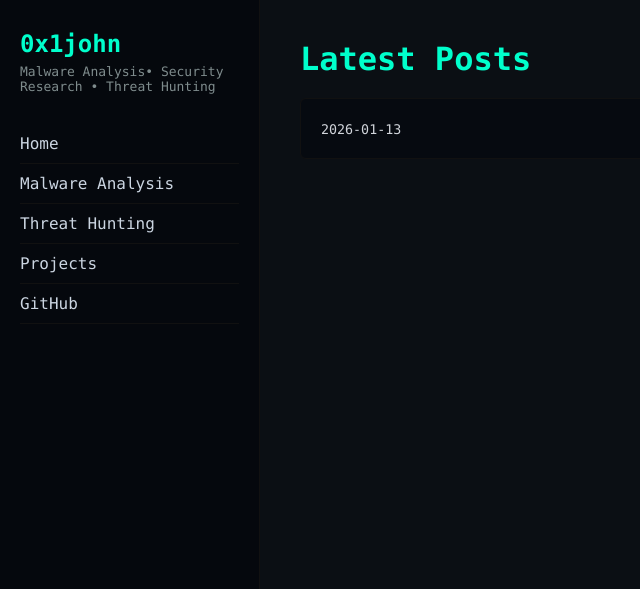
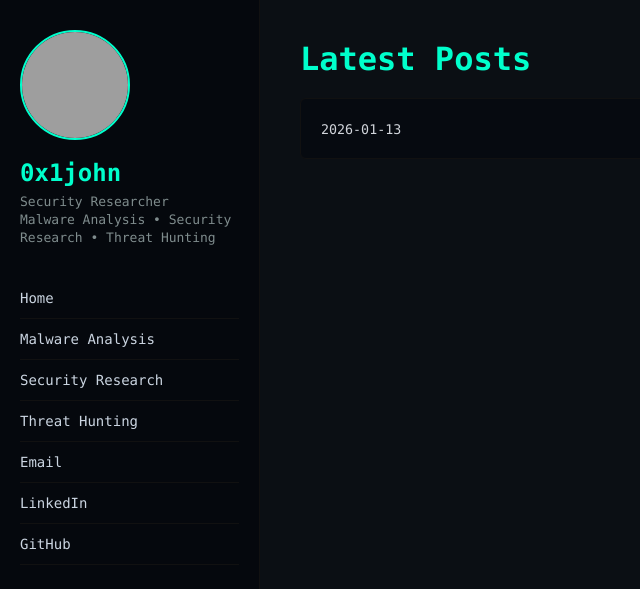
Before and after one commit to 0x1john/0x1john.github.io, a Jekyll site: the page built from index.md, in a window 1280 px wide. Shown: the top 589 px of the page, without its empty margins (0-640 px from the left). Built offline with Jekyll 4.4.1, drawn with Linux system fonts in a browser that asks for light colours; grey boxes are pictures that could not be loaded.

Commit message:
0x1john: UI update: Security Research, email, LinkedIn, sidebar polish

```diff
--- a/_includes/sidebar.html
+++ b/_includes/sidebar.html
@@ -1,14 +1,20 @@
 <aside class="sidebar">
   <div class="profile">
+    <img src="/assets/images/avatar.png" class="avatar">
     <h2>0x1john</h2>
-    <p>Malware Analysis• Security Research • Threat Hunting</p>
+    <p class="role">
+      Security Researcher<br>
+      Malware Analysis • Security Research • Threat Hunting
+    </p>
   </div>
 
   <nav>
     <a href="/">Home</a>
     <a href="/categories/malware-analysis/">Malware Analysis</a>
+    <a href="#">Security Research</a>
     <a href="#">Threat Hunting</a>
-    <a href="#">Projects</a>
+    <a href="mailto:amsnowjohn@gmail.com">Email</a>
+    <a href="https://www.linkedin.com/in/YOUR-LINKEDIN-ID/" target="_blank">LinkedIn</a>
     <a href="https://github.com/0x1john" target="_blank">GitHub</a>
   </nav>
 </aside>
--- a/assets/css/style.css
+++ b/assets/css/style.css
@@ -79,3 +79,30 @@ body {
   margin-bottom: 20px;
   border-radius: 6px;
 }
+
+.avatar {
+  width: 110px;
+  height: 110px;
+  border-radius: 50%;
+  margin-bottom: 15px;
+  border: 2px solid #00ffcc;
+}
+
+.role {
+  font-size: 13px;
+  color: #9ca3af;
+  margin-bottom: 25px;
+  line-height: 1.4;
+}
+
+/* Top spacing polish */
+.sidebar nav a {
+  font-size: 14px;
+  padding: 12px 0;
+}
+
+/* Card hover like Toxin */
+.post-card:hover {
+  border-color: #00ffcc;
+  transition: 0.2s;
+}
```
Also changed, not shown: _posts/2026-01-10-darkgate.md (+3 -3 lines).
